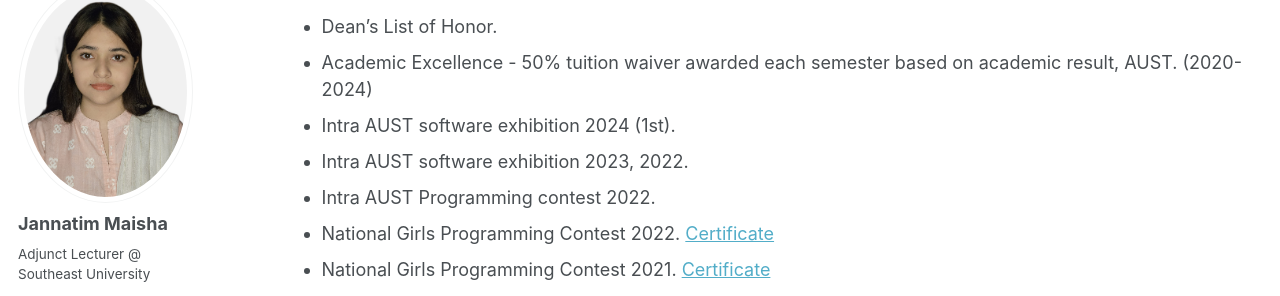
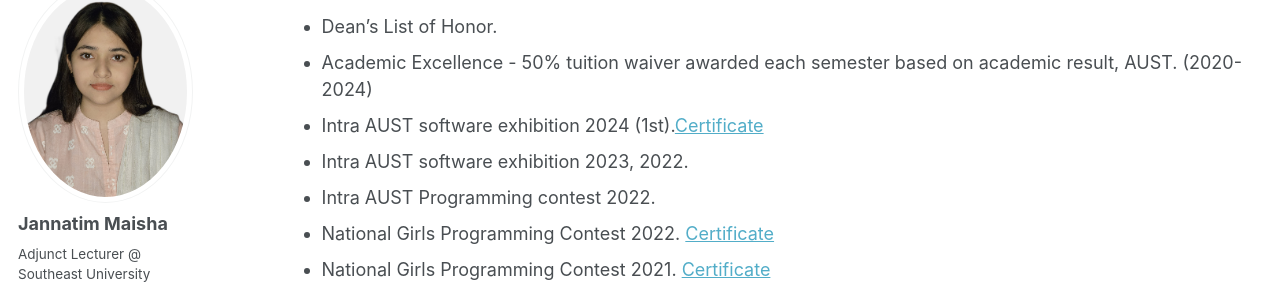
Before and after one commit to jannatim-maisha/jannatim-maisha.github.io, a Jekyll site: the page built from _pages/education.md, in a window 1280 px wide and 900 px high, scrolled down 588 px. Shown: the part 145-441 px from the top of the window. Built offline with Jekyll 4.4.1, drawn with Linux system fonts in a browser that asks for light colours; some web fonts are replaced.

Commit message:
Allah bachaiche

```diff
--- a/_config.yml
+++ b/_config.yml
@@ -12,9 +12,9 @@ title                    : "Jannatim Maisha"
 title_separator          : "-"
 name                     : &name "Jannatim Maisha"
 description              : &description "Portfolio"
-url                      : https://muhammad-azmain-mahtab.github.io/Academic-Portfolio/ # the base hostname & protocol for your site e.g. "https://mmistakes.github.io"
+url                      : https://jannatim-maisha.github.io # the base hostname & protocol for your site e.g. "https://mmistakes.github.io"
 baseurl                  : "" # the subpath of your site, e.g. "/blog"
-repository               : "Academic-Portfolio"
+repository               : "jannatim-maisha.github.io"
 
 # Site Author - The following control what appear as part of the author content on the side bar.
 #               If a field is blank the icon and link will not appear, otherwise it will be shown.
--- a/_pages/education.md
+++ b/_pages/education.md
@@ -36,7 +36,7 @@ Duration: 2015 - 2017 <br/>
 <hr>
 * Dean’s List of Honor.
 * Academic Excellence - 50% tuition waiver awarded each semester based on academic result, AUST. (2020-2024)
-* Intra AUST software exhibition 2024 (1st).
+* Intra AUST software exhibition 2024 (1st).<a href="https://jannatim-maisha.github.github.io/files/sw_cer.pdf">Certificate</a>
 * Intra AUST software exhibition 2023, 2022.
 * Intra AUST Programming contest 2022.
 * National Girls Programming Contest 2022. <a href="https://drive.google.com/file/d/1WskwtekgOwxGpmhfWeDb20TALOIJTP8U/view?usp=sharing">Certificate</a>
```
Also changed, not shown: _pages/teaching.md (+1 -1 lines).
